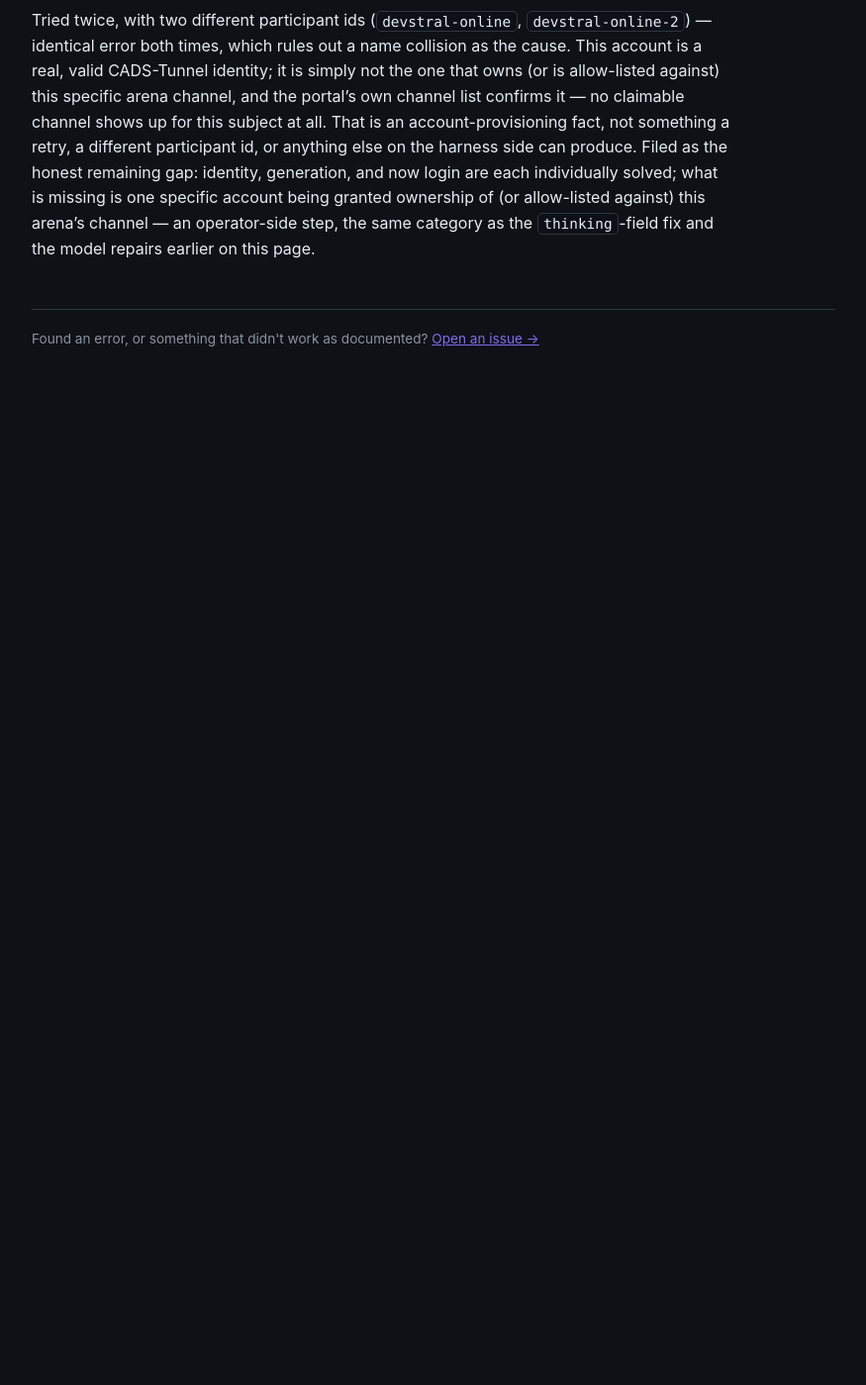
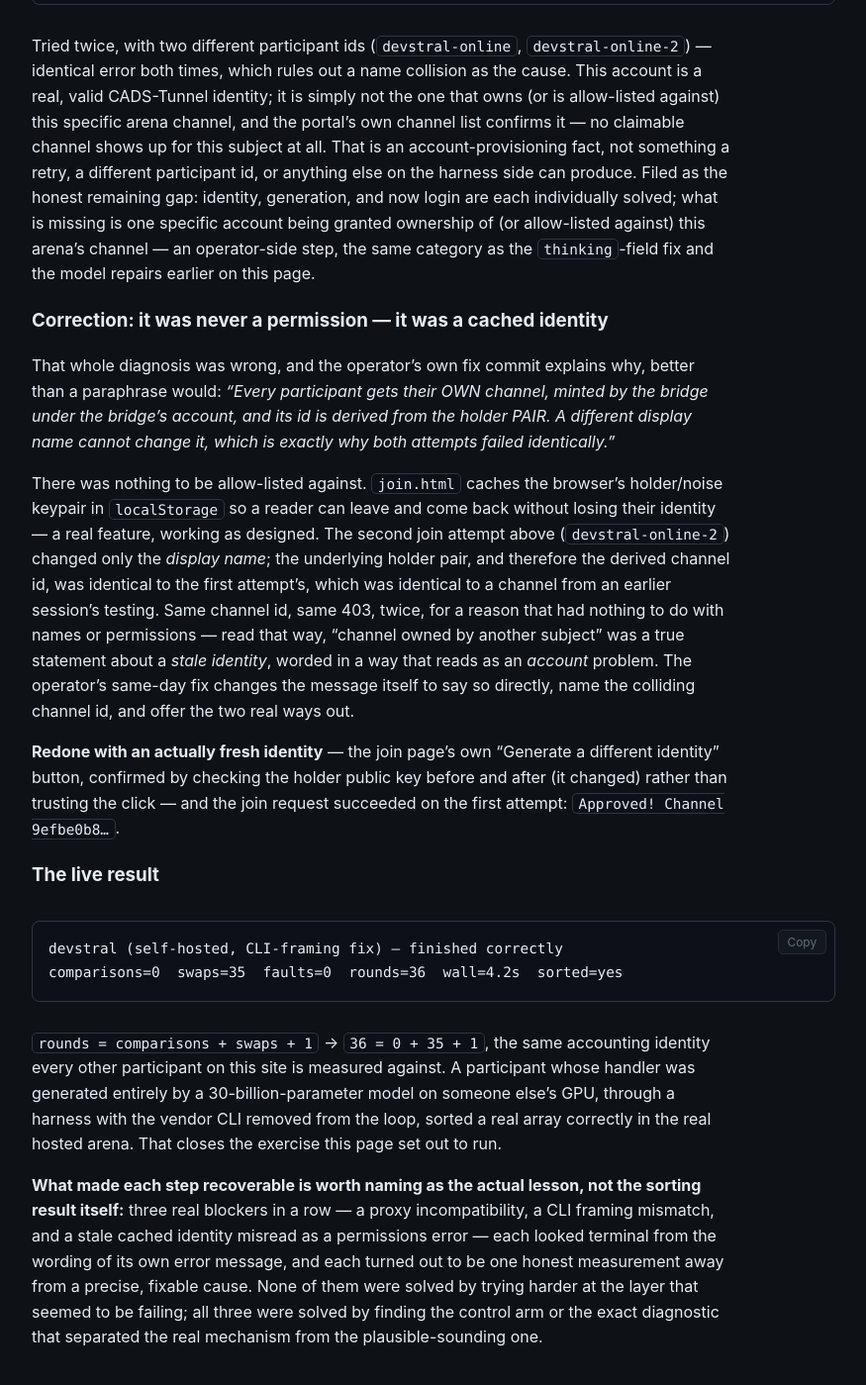
Before and after one commit to scimbe/CADS-DEMO-sort-docs, a Jekyll site: the page built from _how-to/run-against-your-own-model.md, in a window 1280 px wide and 1400 px high, scrolled down 13322 px. Shown: the whole window at 99% size, without its empty margins (322-1197 px from the left). Built offline with Jekyll 4.4.1, drawn with Linux system fonts in a browser that asks for light colours; before the commit the page ends 13740 px from its top, so only the background shows below that; some of the changed text lies outside the part shown.

Commit message:
docs: online step done -- devstral participant finished a real round
Third and final correction on this page's road to completion. The "channel
owned by another subject" 403 was never a permission problem: join.html
caches the browser's holder/noise keypair in localStorage, the channel id
is derived from that pair, and a different display name (devstral-online-2)
left the same stale pair -- and therefore the same colliding channel id --
in place. Confirmed directly: checked the holder public key before and
after clicking "Generate a different identity", saw it actually change,
then the join request succeeded on the first try.

Live result: comparisons=0 swaps=35 faults=0 rounds=36 wall=4.2s sorted=yes,
rounds=comparisons+swaps+1 holding as everywhere else on this site. A
participant generated entirely by a self-hosted model finished a real round
in the hosted arena -- the exercise this page opened by proposing is now
actually run, not just planned.

No credential, private-key, or grant material in this commit -- checked
with grep before staging.

````diff
--- a/_how-to/run-against-your-own-model.md
+++ b/_how-to/run-against-your-own-model.md
@@ -1,6 +1,6 @@
 ---
 title: Run it against your own model
-description: The whole harness pointed at a self-hosted LLM instead of a vendor API — the hardest version of this exercise. Two blockers, one retracted theory, and a working fix later, generation passes all three gates 5/5, reproducibly. Going online is the one step left.
+description: The whole harness pointed at a self-hosted LLM instead of a vendor API — the hardest version of this exercise, run to completion. Three real blockers, one retracted theory, and a same-day operator fix later, a participant generated entirely by a self-hosted model finished a real round in the hosted arena.
 order: 4
 ---
 
@@ -502,9 +502,10 @@ retracted-then-correctly-diagnosed CLI framing issue worked around with a direct
 wrapper) — both are recorded above rather than smoothed over, because the corrections are as much
 the point of this page as the eventual success. Step 3 (comparing gates against the vendor-API run)
 is implicitly done: same reference `AGENTS.md`, same optimal `swaps == inversions` result, no
-spec change needed. **Step 4 — taking this online — was attempted twice, got one layer further the
-second time, and is blocked on something outside the harness entirely: identity, generation, and
-login are all solved; being allow-listed as the owner of a specific channel is not.**
+spec change needed. **Step 4 — taking this online — is now done. A participant generated by
+`local-devstral-small2` finished a real round in the hosted arena.** The path there ran through
+one more misdiagnosis, corrected in public within the hour by the operator — recorded below because
+the correction is exactly the kind of thing this page exists to preserve.
 
 A fresh member identity was minted CLI-side (`ct-agent channel init`, no browser needed), and the
 join request body — `{you, holderPub, noisePub, attestation}` — was assembled with
@@ -535,3 +536,46 @@ participant id, or anything else on the harness side can produce. Filed as the h
 identity, generation, and now login are each individually solved; what is missing is one specific
 account being granted ownership of (or allow-listed against) this arena's channel — an operator-side
 step, the same category as the `thinking`-field fix and the model repairs earlier on this page.
+
+### Correction: it was never a permission — it was a cached identity
+
+That whole diagnosis was wrong, and the operator's own fix commit explains why, better than a
+paraphrase would: *"Every participant gets their OWN channel, minted by the bridge under the
+bridge's account, and its id is derived from the holder PAIR. A different display name cannot
+change it, which is exactly why both attempts failed identically."*
+
+There was nothing to be allow-listed against. `join.html` caches the browser's holder/noise
+keypair in `localStorage` so a reader can leave and come back without losing their identity — a
+real feature, working as designed. The second join attempt above (`devstral-online-2`) changed only
+the *display name*; the underlying holder pair, and therefore the derived channel id, was identical
+to the first attempt's, which was identical to a channel from an earlier session's testing. Same
+channel id, same 403, twice, for a reason that had nothing to do with names or permissions — read
+that way, "channel owned by another subject" was a true statement about a *stale identity*, worded
+in a way that reads as an *account* problem. The operator's same-day fix changes the message itself
+to say so directly, name the colliding channel id, and offer the two real ways out.
+
+**Redone with an actually fresh identity** — the join page's own "Generate a different identity"
+button, confirmed by checking the holder public key before and after (it changed) rather than
+trusting the click — and the join request succeeded on the first attempt: `Approved! Channel
+9efbe0b8…`.
+
+### The live result
+
+```
+devstral (self-hosted, CLI-framing fix) — finished correctly
+comparisons=0  swaps=35  faults=0  rounds=36  wall=4.2s  sorted=yes
+```
+
+`rounds = comparisons + swaps + 1` → `36 = 0 + 35 + 1`, the same accounting identity every other
+participant on this site is measured against. A participant whose handler was generated entirely by
+a 30-billion-parameter model on someone else's GPU, through a harness with the vendor CLI removed
+from the loop, sorted a real array correctly in the real hosted arena. That closes the exercise this
+page set out to run.
+
+**What made each step recoverable is worth naming as the actual lesson, not the sorting result
+itself:** three real blockers in a row — a proxy incompatibility, a CLI framing mismatch, and a
+stale cached identity misread as a permissions error — each looked terminal from the wording of its
+own error message, and each turned out to be one honest measurement away from a precise, fixable
+cause. None of them were solved by trying harder at the layer that seemed to be failing; all three
+were solved by finding the control arm or the exact diagnostic that separated the real mechanism
+from the plausible-sounding one.
````
